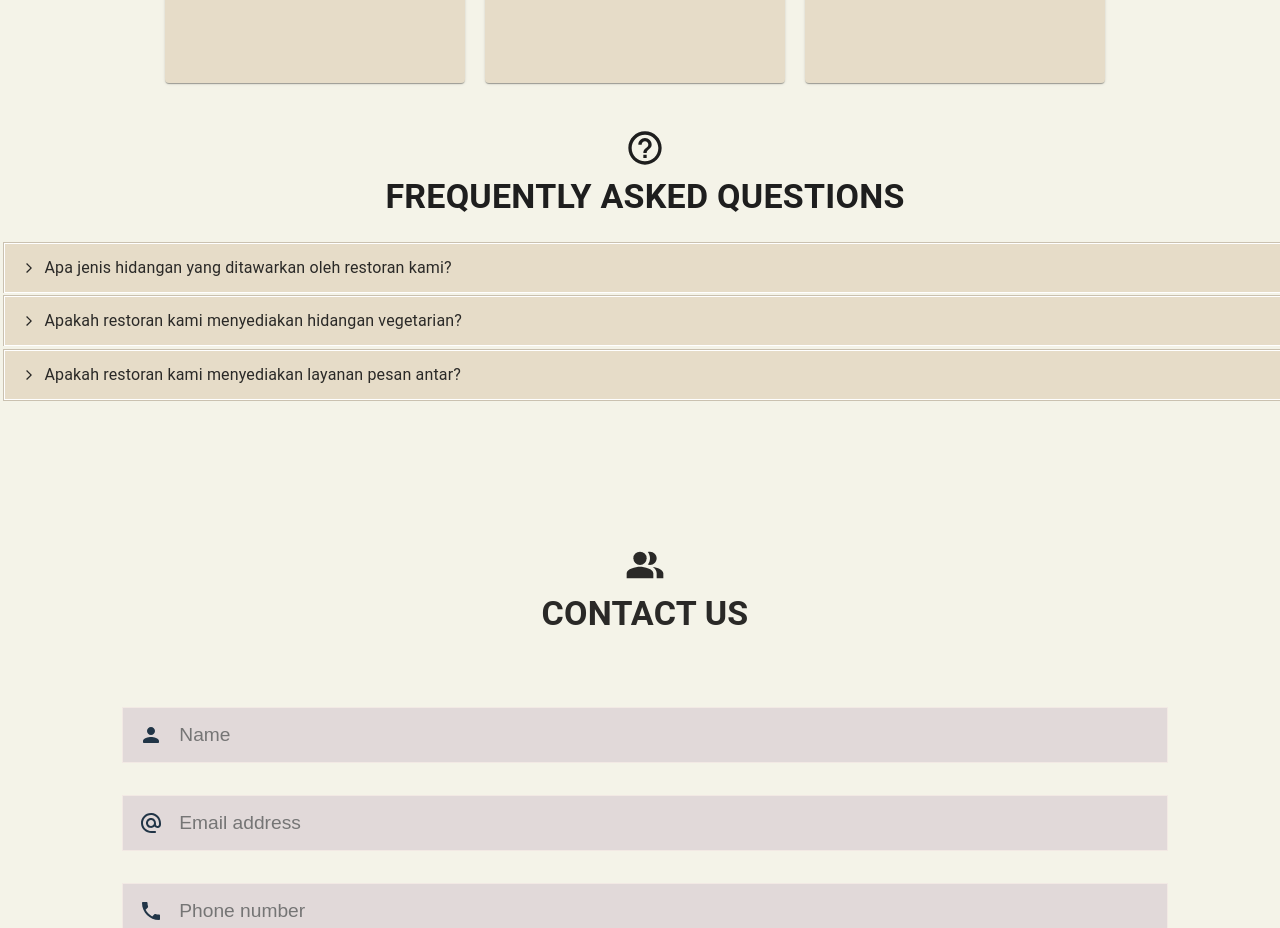
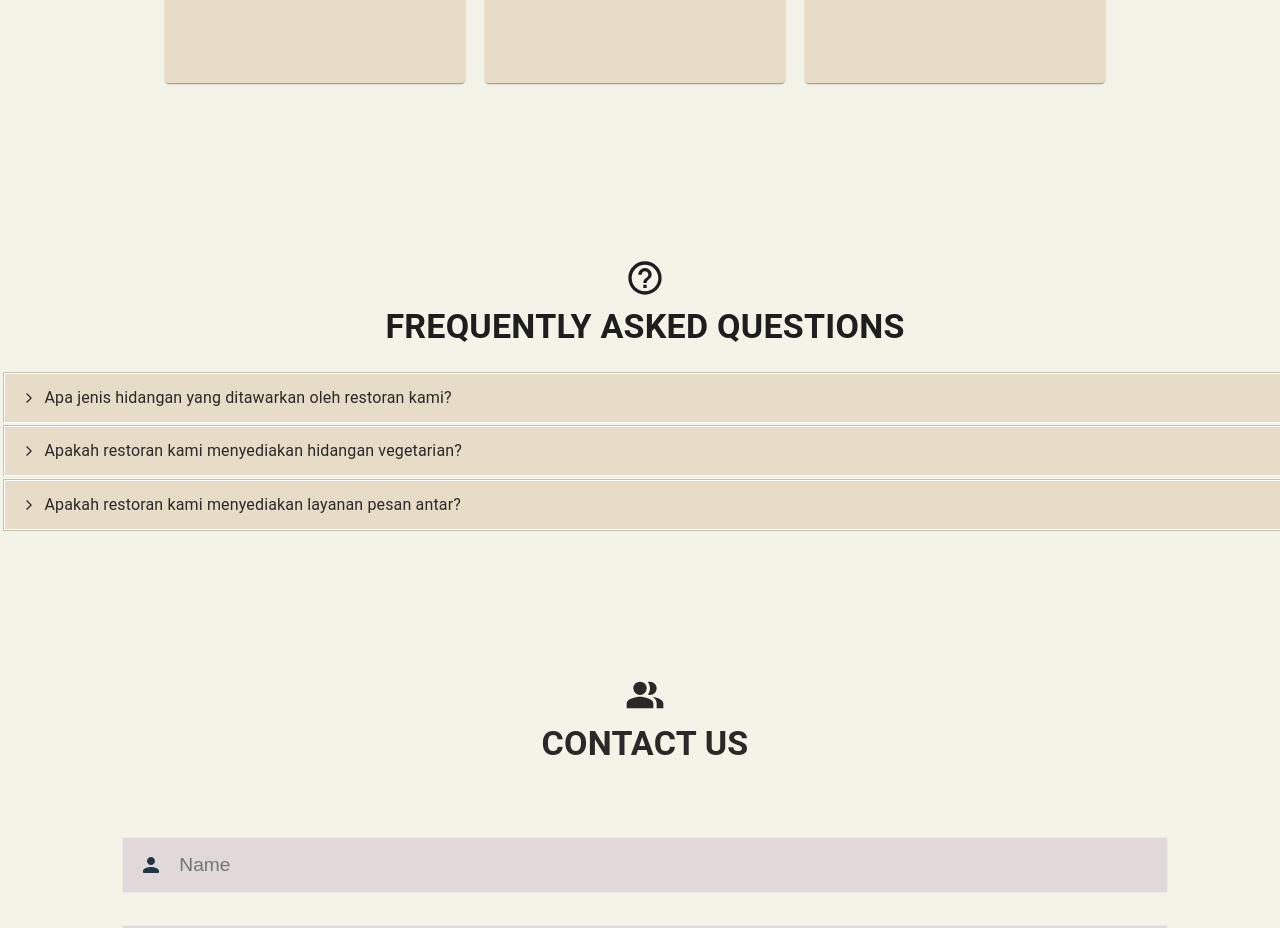
Before and after one commit to adinghabsyi/Project-Resto-React, a React (Vite) app: page / in a window 1280 px wide. Shown: the part 3960-4888 px from the top of the page. Built offline with nearby package versions, Linux system fonts and the light colour scheme.

Commit message:
Fix slides

```diff
--- a/src/App.css
+++ b/src/App.css
@@ -66,4 +66,6 @@ button.active {
     max-width: 1285px;
     margin: 0 auto;
     margin-bottom: 40px;
+    margin-top: 10px;
+    padding-top: 120px;
 }
--- a/src/App.jsx
+++ b/src/App.jsx
@@ -10,7 +10,7 @@ import About from "./Components/About";
 import HomeSection from "./Components/HomeSection";
 import ContactUs from "./Components/ContactUs";
 import Footer from "./Components/Footer";
-import AOS from "aos";
+import AOS from "aos"; //npm install aos
 import "aos/dist/aos.css";
 AOS.init();
 
--- a/src/Components/FAQ.jsx
+++ b/src/Components/FAQ.jsx
@@ -6,7 +6,6 @@ import MuiAccordionSummary from "@mui/material/AccordionSummary";
 import MuiAccordionDetails from "@mui/material/AccordionDetails";
 import Typography from "@mui/material/Typography";
 import { createTheme } from "@mui/material/styles";
-import Avatar from "@mui/material/Avatar";
 import Stack from "@mui/material/Stack";
 import HelpOutlineSharpIcon from "@mui/icons-material/HelpOutlineSharp";
 
```
